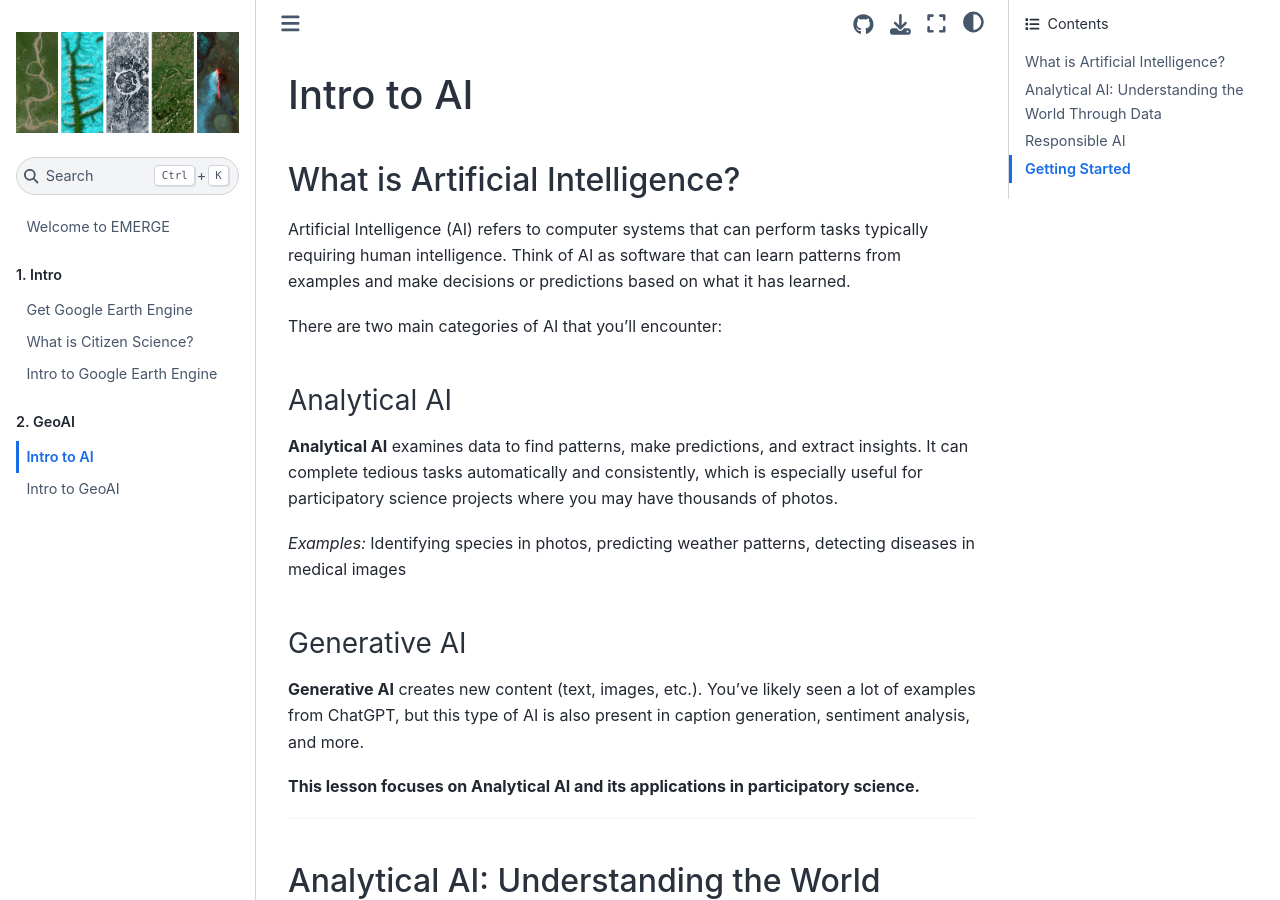
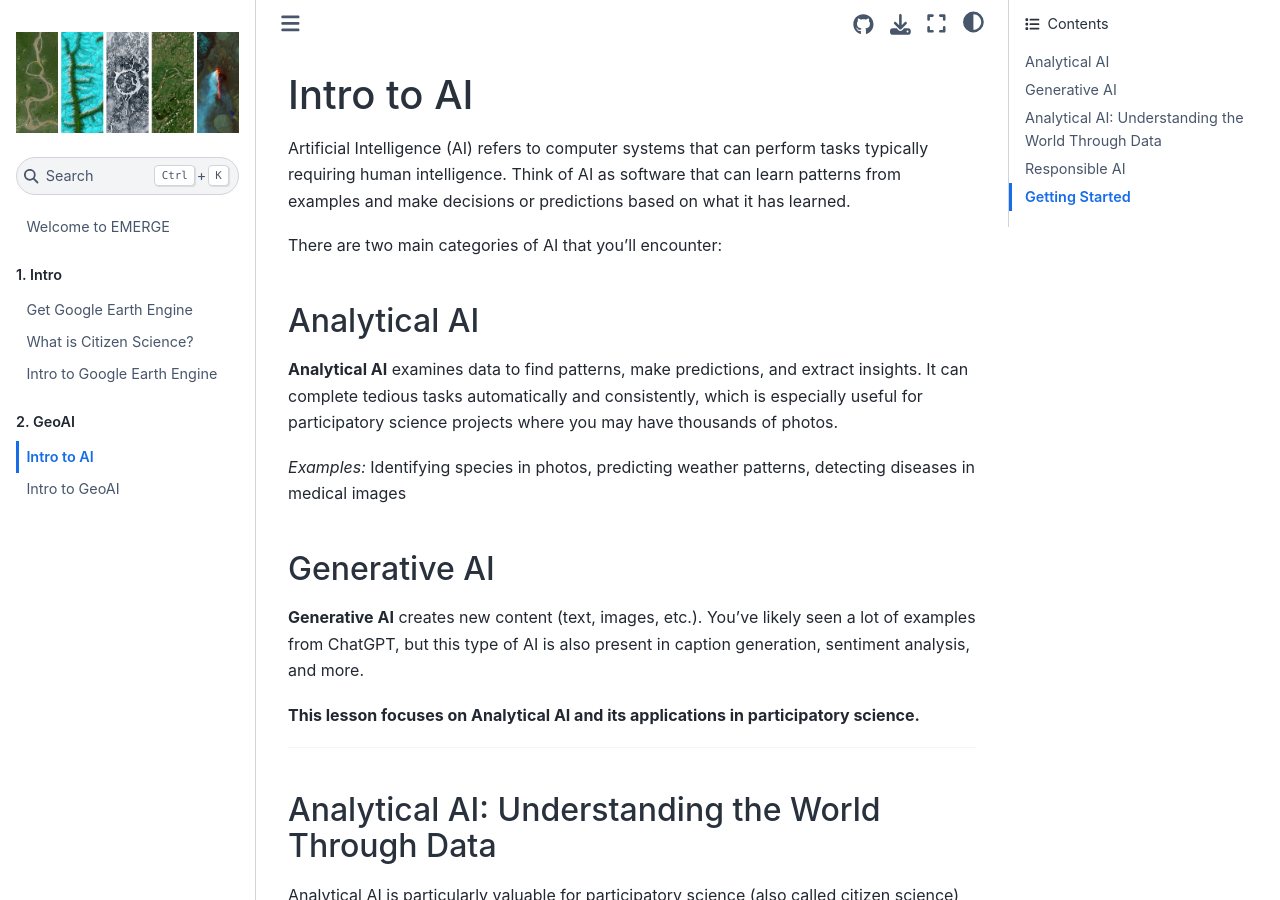
Before and after one commit to geo-di-lab/emerge-geoai, a Jupyter Book: the page built from docs/ch2/lesson1.md, in a window 1280 px wide and 900 px high. Built offline with Jupyter Book 1.0.4 settings and Sphinx 7.4.7 and the Sphinx Book theme 1.1.4, drawn with Linux system fonts in a browser that asks for light colours; pages that are not in the unit, such as notebooks, are missing from menus.

Commit message:
Update lessons

```diff
--- a/docs/ch2/lesson1.md
+++ b/docs/ch2/lesson1.md
@@ -1,6 +1,4 @@
 # Intro to AI
-
-## What is Artificial Intelligence?
 
 Artificial Intelligence (AI) refers to computer systems that can perform tasks typically requiring human intelligence. Think of AI as software that can learn patterns from examples and make decisions or predictions based on what it has learned.
 
```
